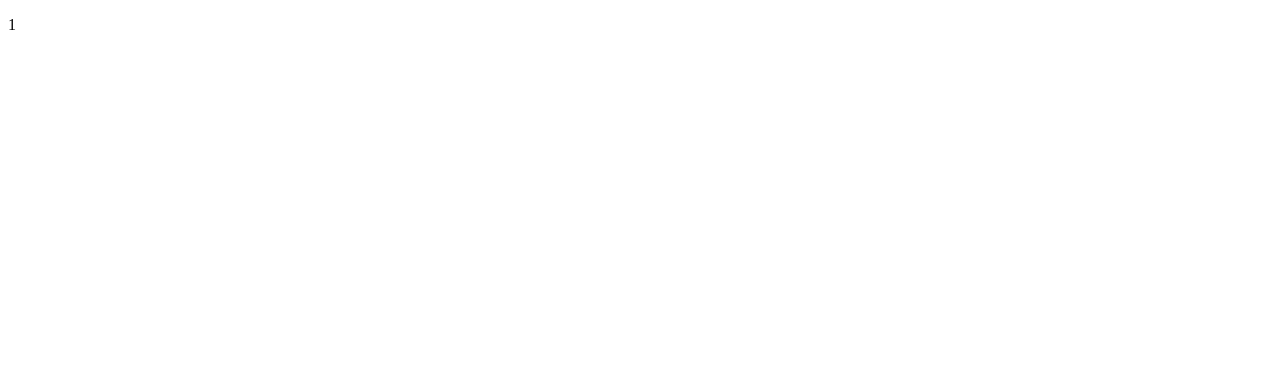
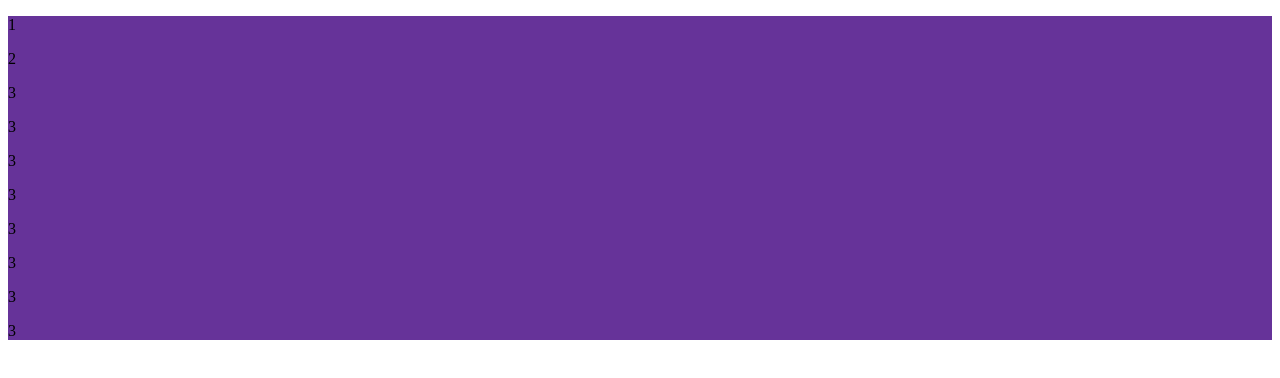
Before and after one commit to AlexandrShybaiev/lesson-4, a plain HTML site: page index.html in a window 1280 px wide. Drawn offline with Linux system fonts and the light colour scheme.

Commit message:
added background

```diff
--- a/css/style.css
+++ b/css/style.css
@@ -0,0 +1,3 @@
+.wrapper{
+    background: rebeccapurple;
+}
--- a/index.html
+++ b/index.html
@@ -6,8 +6,17 @@
     <link rel="stylesheet" href="./css/style.css">
 </head>
 <body>
-<div>
+<div class="wrapper">
     <p>1</p>
+    <p>2</p>
+    <p>3</p>
+    <p>3</p>
+    <p>3</p>
+    <p>3</p>
+    <p>3</p>
+    <p>3</p>
+    <p>3</p>
+    <p>3</p>
 </div>
 </body>
 </html>
```
